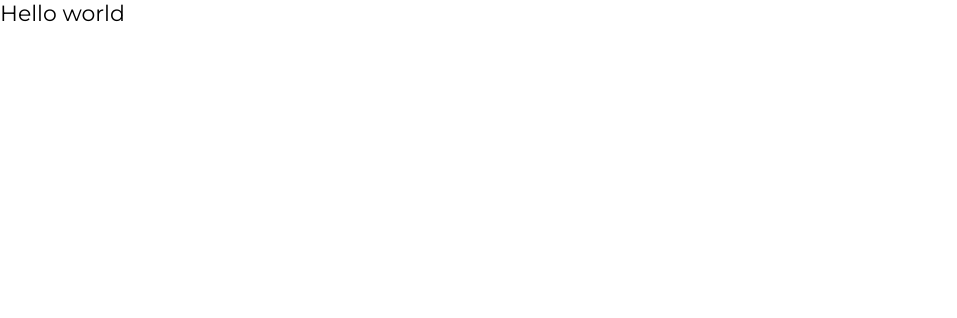
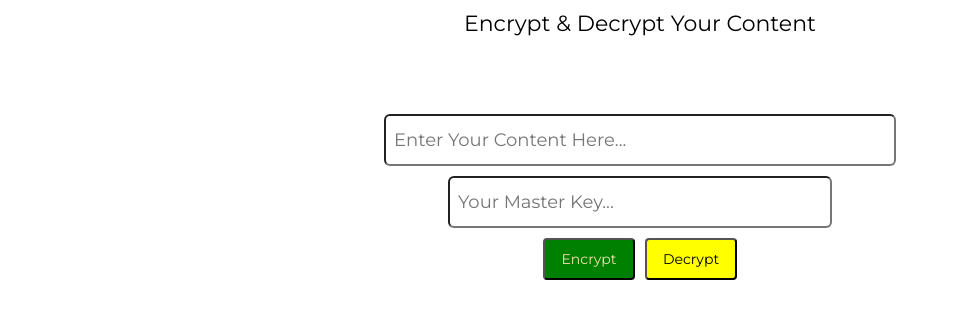
Before and after one commit to mdabhnx/encry-d, a React (Create React App) app in the folder encryd-client/: page / in a window 1280 px wide. Shown: the top 318 px of the page, without its empty margins (0-957 px from the left). Built offline with nearby package versions, Linux system fonts and the light colour scheme.

Commit message:
:client: simple UI have been implemented
Input filed added for taking user content and master key

```diff
--- a/encryd-client/public/index.html
+++ b/encryd-client/public/index.html
@@ -5,20 +5,6 @@
     <meta http-equiv="X-UA-Compatible" content="IE=edge" />
     <meta name="viewport" content="width=device-width, initial-scale=1.0" />
     <title>🔥 ENCRY%D 🔥</title>
-    <style>
-      @import url('https://fonts.googleapis.com/css2?family=Montserrat:wght@400;700&display=swap');
-
-      * {
-        margin: 0px;
-        padding: 0px;
-        box-sizing: border-box;
-      }
-
-      body {
-        font-family: 'Montserrat', sans-serif;
-        font-size: 22px;
-      }
-    </style>
   </head>
   <body>
     <div id="root"></div>
--- a/encryd-client/src/App.jsx
+++ b/encryd-client/src/App.jsx
@@ -1,7 +1,89 @@
 import React from 'react'
 
 const App = () => {
-  return <div>Hello world</div>
+  return (
+    <div
+      className='main_container'
+      style={{
+        display: 'flex',
+        padding: '10px',
+        alignItems: 'center',
+        flexDirection: 'column',
+        width: '100vw',
+      }}
+    >
+      <header>Encrypt & Decrypt Your Content</header>
+      <span hidden>Welcome Master Hossain</span>
+
+      <div
+        className='input__container'
+        style={{
+          display: 'flex',
+          flexDirection: 'column',
+          justifyContent: 'center',
+          alignItems: 'center',
+          height: '40vh',
+          width: '100vw',
+        }}
+      >
+        <input
+          type='text'
+          style={{
+            height: '52px',
+            width: '40%',
+            padding: '8px',
+            fontSize: '18px',
+            borderRadius: '6px',
+          }}
+          placeholder='Enter Your Content Here...'
+        />
+
+        <input
+          type='text'
+          style={{
+            height: '52px',
+            width: '30%',
+            padding: '8px',
+            fontSize: '18px',
+            borderRadius: '6px',
+            marginTop: '10px',
+          }}
+          placeholder='Your Master Key...'
+        />
+        <div
+          className='action__container'
+          style={{ marginTop: '10px', fontSize: '14px' }}
+        >
+          <button
+            style={{
+              fontSize: '14px',
+              padding: '10px',
+              minWidth: '92px',
+              borderRadius: '4px',
+              backgroundColor: 'green',
+              color: 'wheat',
+            }}
+          >
+            Encrypt
+          </button>
+
+          <button
+            style={{
+              marginLeft: '10px',
+              fontSize: '14px',
+              padding: '10px',
+              minWidth: '92px',
+              borderRadius: '4px',
+              backgroundColor: 'yellow',
+              color: 'black',
+            }}
+          >
+            Decrypt
+          </button>
+        </div>
+      </div>
+    </div>
+  )
 }
 
 export default App
--- a/encryd-client/src/styles.css
+++ b/encryd-client/src/styles.css
@@ -0,0 +1,9 @@
+@import url('https://fonts.googleapis.com/css2?family=Montserrat:wght@400;700&display=swap');
+
+* {
+  margin: 0px;
+  padding: 0px;
+  box-sizing: border-box;
+  font-family: 'Montserrat', sans-serif;
+  font-size: 22px;
+}
```
